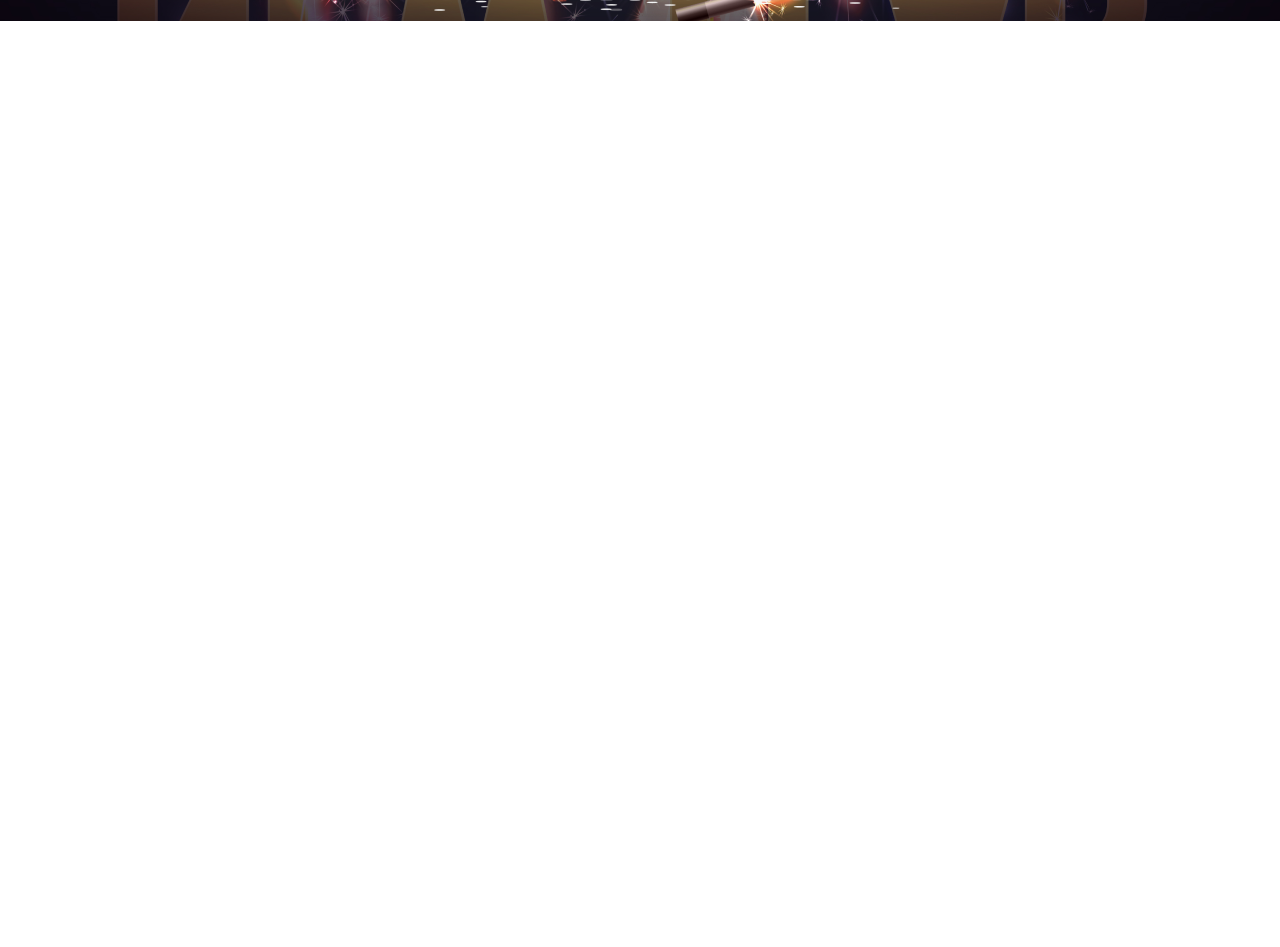
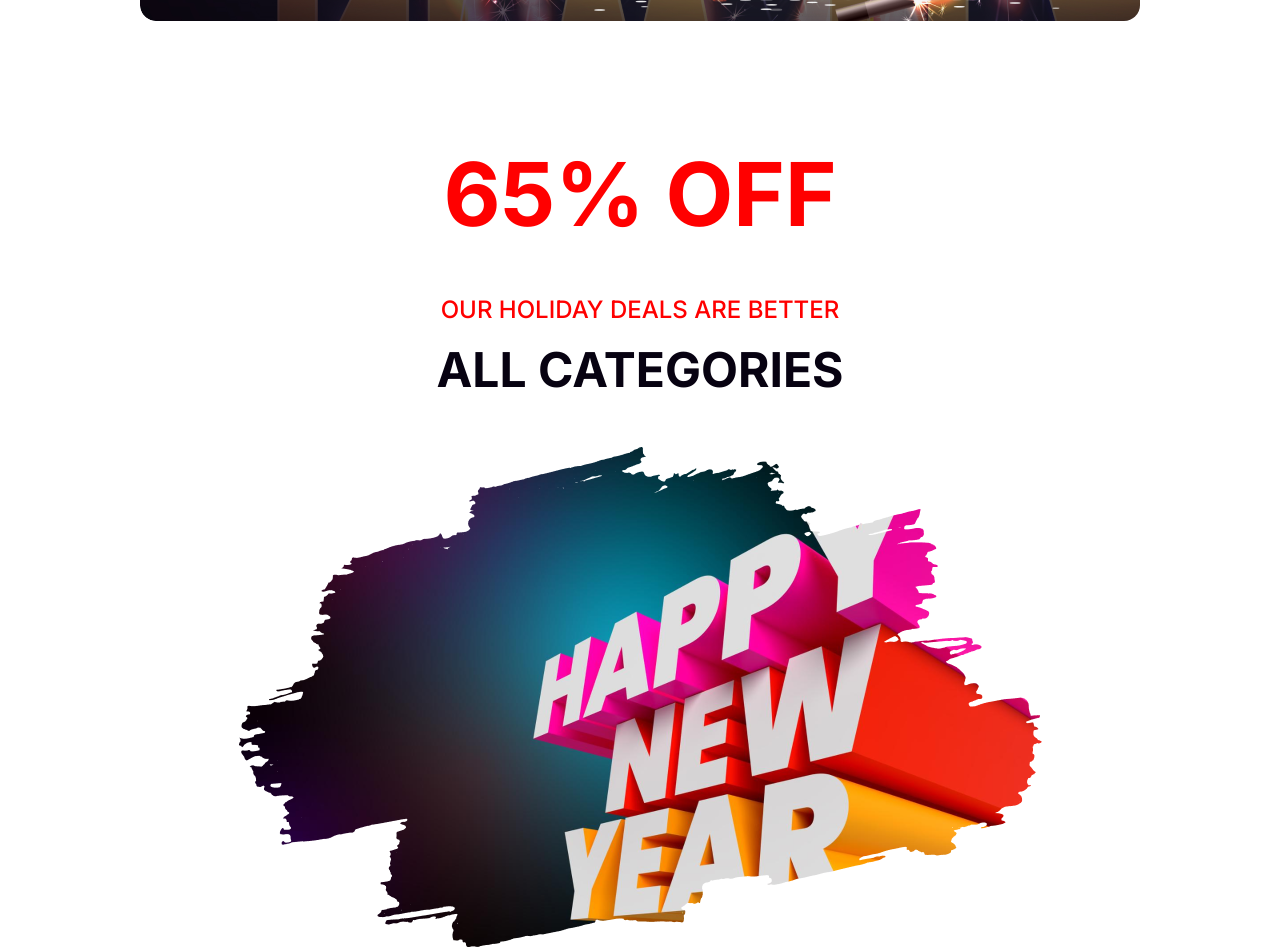
Before and after one commit to rznayeem/first-assignment, a plain HTML site: page index.html in a window 1280 px wide. Shown: the part 629-1576 px from the top of the page. Before the commit the page ends 800 px from the top, so only its background shows below. Drawn offline with Linux system fonts and the light colour scheme.

Commit message:
added catagories section

```diff
--- a/index.html
+++ b/index.html
@@ -10,13 +10,22 @@
 
 <body>
   <header>
-    <div class="banner">
-      <h3 class="banner-wish">Happy New Year</h3>
-      <h1 class="banner-title">New Year Party <br> Celebration</h1>
+    <div class="banner-section">
+      <div class="banner">
+        <h3 class="banner-wish">Happy New Year</h3>
+        <h1 class="banner-title">New Year Party <br> Celebration</h1>
+      </div>
     </div>
   </header>
   <main>
+    <section class="catagories">
 
+      <h1 class="offer">65% OFF</h1>
+      <h3 class="offer-description">OUR HOLIDAY DEALS ARE BETTER</h3>
+      <h2 class="catagories-heading">ALL CATEGORIES</h2>
+      <img class="catagories-image" src="images/New-Year-Photo.png" alt="Image of Happy New Year">
+
+    </section>
   </main>
   <footer>
 
--- a/styles/style.css
+++ b/styles/style.css
@@ -1,13 +1,17 @@
 @import url('https://fonts.googleapis.com/css2?family=Merriweather:wght@300;400;700;900&display=swap');
+@import url('https://fonts.googleapis.com/css2?family=Inter:wght@100;300;400;500;600;700;900&display=swap');
+
 
 /* common shared style */
 * {
   font-family: 'Merriweather', serif;
-
-
+  font-family: 'Inter', sans-serif;
+  margin: 0;
+  padding: 0;
 }
 
-header {
+/* header section styles */
+.banner-section {
   display: flex;
   justify-content: center;
   margin: 50px 140px;
@@ -16,7 +20,6 @@ header {
 .banner {
   background-image: url('../images/Banner-Image.png'), linear-gradient(180deg, #070211 0%, rgba(7, 2, 17, 0.00) 100%);
   background-blend-mode: multiply;
-  position: absolute;
   border-radius: 16px;
   height: 600px;
   width: 1320px;
@@ -27,11 +30,55 @@ header {
   text-align: center;
   font-size: 32px;
   padding-top: 177px;
+  font-family: Merriweather;
 }
 
 .banner-title {
   text-align: center;
   font-size: 72px;
   padding-bottom: 177px;
+  font-family: Merriweather;
 
 }
+
+/* main section styles */
+
+/* catagories */
+.catagories {
+
+  align-items: center;
+}
+
+.offer {
+  color: #F00;
+  text-align: center;
+  font-family: Inter, ;
+  font-size: 88px;
+  margin-top: 120px;
+  margin-bottom: 48px;
+}
+
+.offer-description {
+  color: #F00;
+  text-align: center;
+  font-family: Inter;
+  font-size: 24px;
+  font-style: normal;
+  font-weight: 500;
+}
+
+.catagories-heading {
+  color: #070211;
+  text-align: center;
+  font-family: Inter;
+  font-size: 48px;
+  font-weight: 700;
+  margin-top: 16px;
+  margin-bottom: 48px;
+}
+
+.catagories-image {
+  display: block;
+  margin-left: auto;
+  margin-right: auto;
+}
```
Also changed, not shown: images/New-Year-Photo.png (renamed from images/New Year Photo.png).
